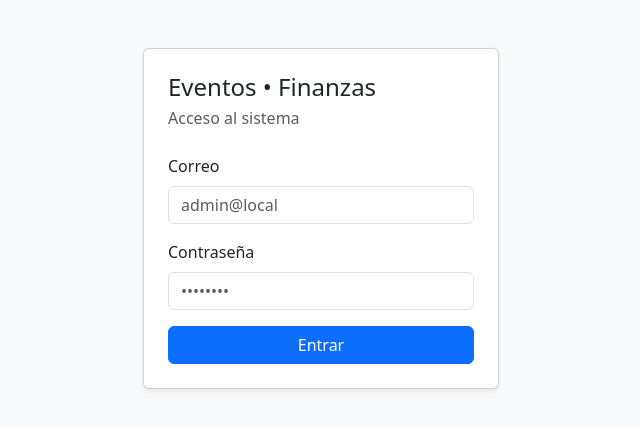
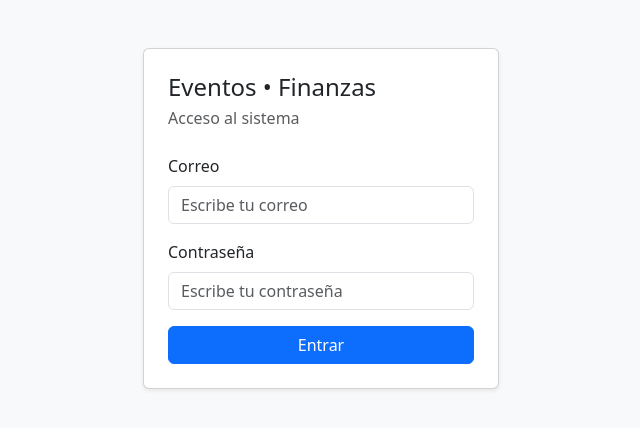
Before and after one commit to toni121212/appSalones, a website: page public/login.html in a window 1280 px wide. Shown: the whole page, without its empty margins (319-959 px from the left). Drawn offline with nearby package versions, Linux system fonts and the light colour scheme.

Commit message:
Cambios en login.html

```diff
--- a/public/login.html
+++ b/public/login.html
@@ -20,12 +20,12 @@
             <form id="loginForm">
               <div class="mb-3">
                 <label class="form-label">Correo</label>
-                <input class="form-control" name="email" placeholder="admin@local" required>
+                <input class="form-control" name="email" placeholder="Escribe tu correo" required>
               </div>
 
               <div class="mb-3">
                 <label class="form-label">Contraseña</label>
-                <input class="form-control" name="password" type="password" placeholder="••••••••" required>
+                <input class="form-control" name="password" type="password" placeholder="Escribe tu contraseña" required>
               </div>
 
               <button class="btn btn-primary w-100" type="submit">Entrar</button>
```
Also changed, not shown: 1 other file.
